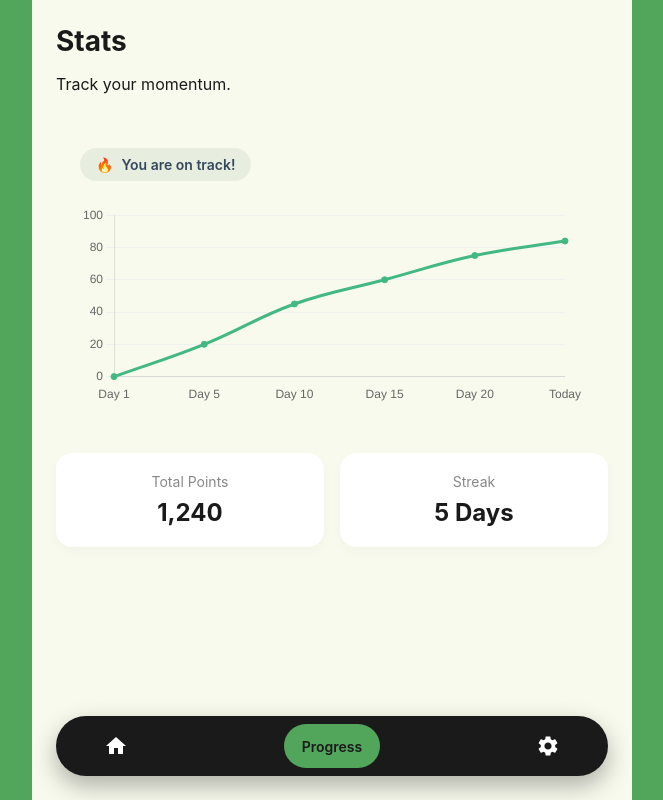
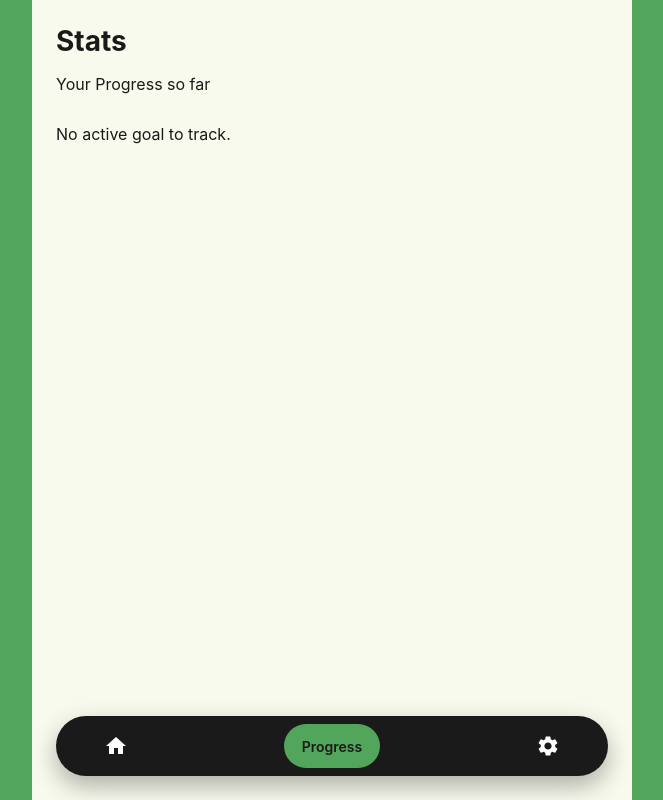
Before and after one commit to tumelo-sebego/ProgressTracker, a Vue app: page /progress in a window 1280 px wide. Shown: the whole page, without its empty margins (308-971 px from the left). Built offline with nearby package versions, Linux system fonts and the light colour scheme; sample sign-in values are in the browser's storage.

Commit message:
updated the Progress view with the dynamic goal analytics

```diff
--- a/src/components/GoalAnalytics.vue
+++ b/src/components/GoalAnalytics.vue
@@ -1,12 +1,12 @@
 <template>
   <div class="analytics-card">
+    <div class="chart-container">
+        <Line :data="chartData" :options="chartOptions" />
+    </div>
+
     <div class="coach-pill">
         <span class="emoji">{{ coachMessage.emoji }}</span>
         <span>{{ coachMessage.text }}</span>
-    </div>
-
-    <div class="chart-container">
-        <Line :data="chartData" :options="chartOptions" />
     </div>
   </div>
 </template>
@@ -91,16 +91,19 @@ const coachMessage = computed(() => {
 }
 
 .coach-pill {
-    background: #E8EEDF;
-    color: #35495e;
-    padding: 8px 16px;
+    background: #E6E7E9;
+    color: #1a1a1a;
+    padding: 18px 24px;
     border-radius: 99px;
-    display: inline-flex;
+    display: flex;
     align-items: center;
-    gap: 8px;
-    font-size: 14px;
-    font-weight: 600;
-    margin-bottom: 24px;
+    justify-content: center;
+    gap: 12px;
+    font-size: 15px;
+    font-weight: 700;
+    margin-top: 24px;
+    width: 100%;
+    box-sizing: border-box;
 }
 
 .chart-container {
--- a/src/views/ProgressView.vue
+++ b/src/views/ProgressView.vue
@@ -1,30 +1,81 @@
+<script setup>
+import { ref, computed, onMounted } from 'vue';
+import GoalAnalytics from '../components/GoalAnalytics.vue';
+import { db } from '../db/schema';
+import { liveQuery } from 'dexie';
+
+const activeGoal = ref(null);
+const allGoalActivities = ref([]);
+
+const subscription = liveQuery(async () => {
+    const goal = await db.goals.where('status').equals('active').last();
+    if (goal) {
+        const activities = await db.activities.where('goalId').equals(goal.id).toArray();
+        return { goal, activities };
+    }
+    return null;
+}).subscribe(result => {
+    if (result) {
+        activeGoal.value = result.goal;
+        allGoalActivities.value = result.activities;
+    }
+});
+
+const accumulatedPoints = computed(() => {
+    return allGoalActivities.value
+        .filter(a => a.status === 'done')
+        .reduce((sum, item) => sum + (item.points || 0), 0);
+});
+
+const totalPointsTarget = computed(() => {
+    if (!activeGoal.value) return 0;
+    // Assuming each day has a pool of 100 points
+    return activeGoal.value.duration * 100;
+});
+
+const formattedPoints = computed(() => {
+    const target = totalPointsTarget.value.toLocaleString();
+    return `${accumulatedPoints.value}/${target}`;
+});
+
+const daysLeft = computed(() => {
+    if (!activeGoal.value?.end_date) return 0;
+    const today = new Date();
+    today.setHours(0, 0, 0, 0);
+    const end = new Date(activeGoal.value.end_date);
+    end.setHours(0, 0, 0, 0);
+    const diffTime = end - today;
+    const days = Math.ceil(diffTime / (1000 * 60 * 60 * 24));
+    return Math.max(0, days);
+});
+</script>
+
 <template>
   <div class="progress-view">
     <header>
         <h1>Stats</h1>
-        <p>Track your momentum.</p>
+        <p>Your Progress so far</p>
     </header>
 
-    <div class="content">
-        <GoalAnalytics />
+    <div class="content" v-if="activeGoal">
+        <GoalAnalytics :goal="activeGoal" :activities="allGoalActivities" />
 
         <div class="stats-grid">
             <div class="stat-card">
                 <span class="label">Total Points</span>
-                <span class="value">1,240</span>
+                <span class="value">{{ formattedPoints }}</span>
             </div>
             <div class="stat-card">
-                <span class="label">Streak</span>
-                <span class="value">5 Days</span>
+                <span class="label">Next Milestone</span>
+                <span class="value">{{ daysLeft }} Days left</span>
             </div>
         </div>
     </div>
+    <div v-else class="empty-state">
+        <p>No active goal to track.</p>
+    </div>
   </div>
 </template>
-
-<script setup>
-import GoalAnalytics from '../components/GoalAnalytics.vue';
-</script>
 
 <style scoped>
 .progress-view {
```
